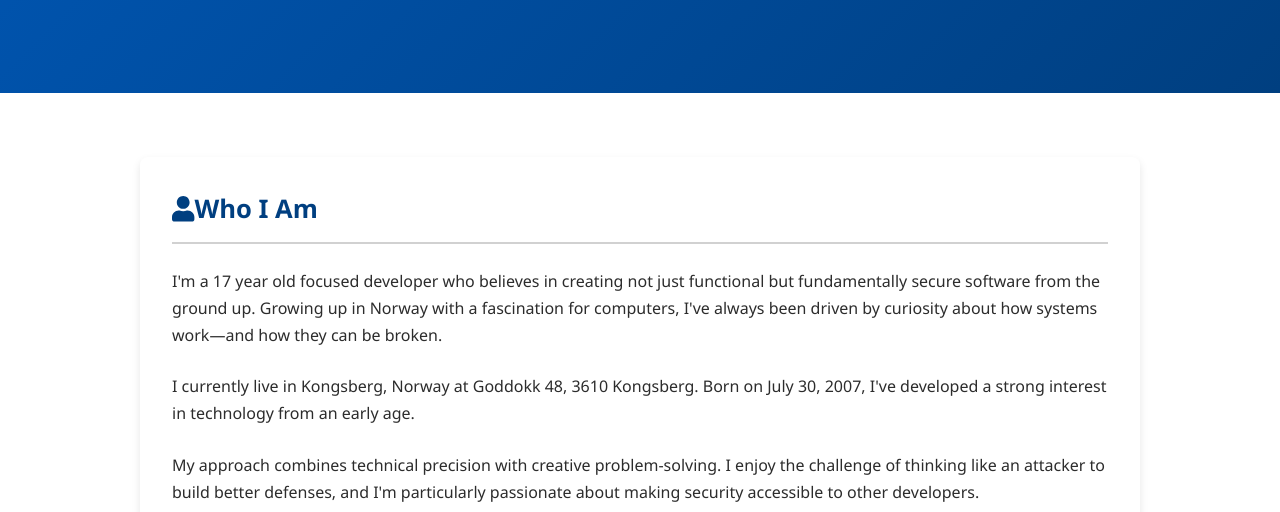
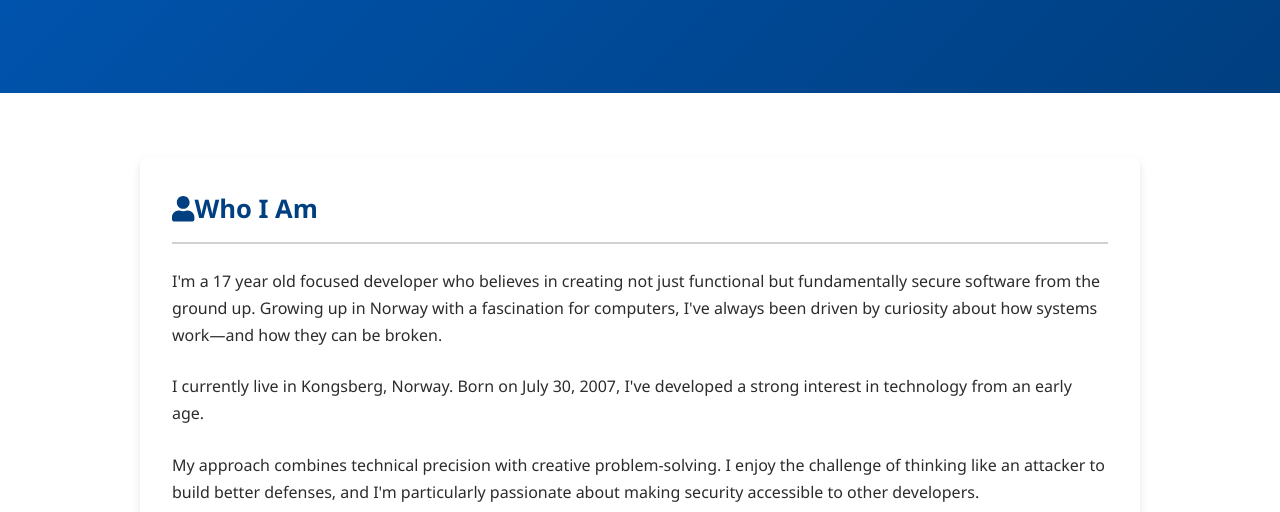
Before and after one commit to CyberNilsen/Andreas-Nettside, a plain HTML site: page about.html in a window 1280 px wide. Shown: the part 288-800 px from the top of the page. Drawn offline with Linux system fonts and the light colour scheme.

Commit message:
Update about.html

```diff
--- a/about.html
+++ b/about.html
@@ -37,7 +37,7 @@
                 <h3><i class="fas fa-user"></i> Who I Am</h3>
                 <div class="identity-philosophy">
                     <p>I'm a 17 year old focused developer who believes in creating not just functional but fundamentally secure software from the ground up. Growing up in Norway with a fascination for computers, I've always been driven by curiosity about how systems work—and how they can be broken.</p>
-                    <p>I currently live in Kongsberg, Norway at Goddokk 48, 3610 Kongsberg. Born on July 30, 2007, I've developed a strong interest in technology from an early age.</p>
+                    <p>I currently live in Kongsberg, Norway. Born on July 30, 2007, I've developed a strong interest in technology from an early age.</p>
                     <p>My approach combines technical precision with creative problem-solving. I enjoy the challenge of thinking like an attacker to build better defenses, and I'm particularly passionate about making security accessible to other developers.</p>
                 </div>
             </div>
```
